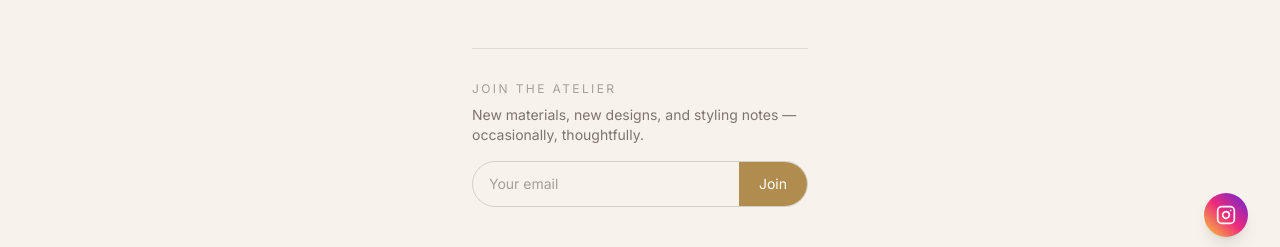
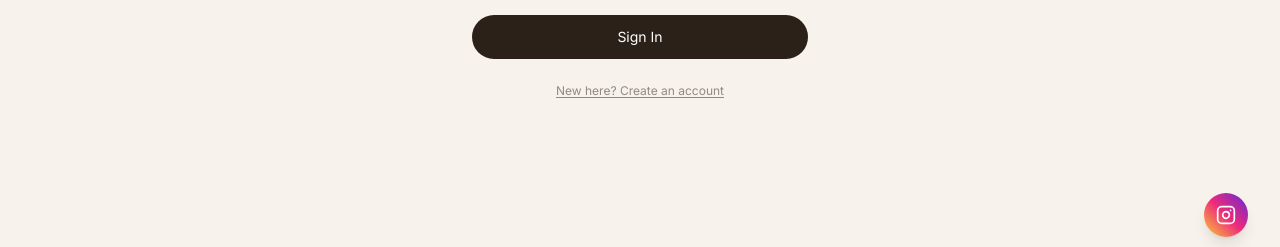
Before and after one commit to Kevinkiron/colthing-store, a Next.js app: page /account/login in a window 1280 px wide. Shown: the part 463-710 px from the top of the page. Built offline with nearby package versions, Linux system fonts and the light colour scheme; no server answers.

Commit message:
Update page.tsx

```diff
--- a/src/app/account/login/page.tsx
+++ b/src/app/account/login/page.tsx
@@ -16,9 +16,6 @@ function AccountLoginInner() {
   const [info, setInfo] = useState<string | null>(null);
   const [loading, setLoading] = useState(false);
   const [showCreatedPopup, setShowCreatedPopup] = useState(false);
-
-  const [newsletterEmail, setNewsletterEmail] = useState("");
-  const [subscribed, setSubscribed] = useState(false);
 
   async function handleSubmit(e: React.FormEvent) {
     e.preventDefault();
@@ -66,36 +63,6 @@ function AccountLoginInner() {
         {mode === "signin" ? "New here? Create an account" : "Already have an account? Sign in"}
       </button>
 
-      <div className="mt-14 border-t border-black/10 pt-8">
-        <p className="mb-2 text-xs uppercase tracking-[0.2em] text-espresso/40">Join the atelier</p>
-        <p className="mb-4 text-sm text-espresso/60">
-          New materials, new designs, and styling notes — occasionally, thoughtfully.
-        </p>
-        {subscribed ? (
-          <p className="text-sm text-gold">You&apos;re on the list — welcome.</p>
-        ) : (
-          <form
-            onSubmit={(e) => {
-              e.preventDefault();
-              setSubscribed(true);
-            }}
-            className="flex overflow-hidden rounded-full border border-black/15"
-          >
-            <input
-              required
-              type="email"
-              value={newsletterEmail}
-              onChange={(e) => setNewsletterEmail(e.target.value)}
-              placeholder="Your email"
-              className="w-full bg-transparent px-4 py-3 text-sm outline-none placeholder:text-espresso/40"
-            />
-            <button type="submit" className="whitespace-nowrap bg-gold px-5 text-sm text-white">
-              Join
-            </button>
-          </form>
-        )}
-      </div>
-
       {showCreatedPopup && (
         <div className="fixed inset-0 z-[100] flex items-center justify-center bg-black/40 px-6">
           <div className="w-full max-w-sm rounded-2xl bg-white p-8 text-center">
```
